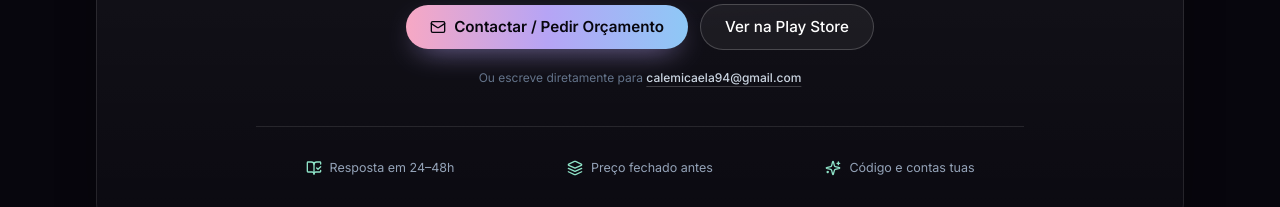
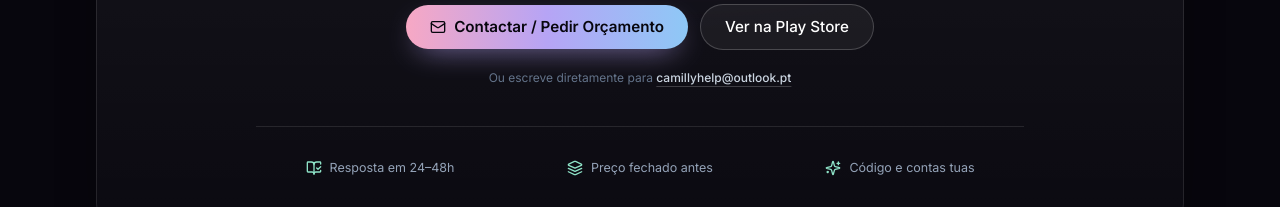
Before and after one commit to calemicaela94-glitch/portfolio-camilly-suite, a React (Vite) app: page / in a window 1280 px wide. Shown: the part 5116-5323 px from the top of the page. Built offline with nearby package versions, Linux system fonts and the light colour scheme.

Commit message:
Switch contact email to camillyhelp@outlook.pt
- site.ts: new contact email and FormSubmit endpoint (single source of truth)
- Document that the FormSubmit form must be re-activated for the new inbox
- README: update handoff address
- Rebuild dist so the published site carries the change

```diff
--- a/src/data/site.ts
+++ b/src/data/site.ts
@@ -65,13 +65,20 @@ export const dadosPessoais = {
   nome: "Camilly",
   autora: "Micaela Calé",
   papel: "Software Developer",
-  email: "calemicaela94@gmail.com",
+  email: "camillyhelp@outlook.pt",
   /**
    * Endpoint que recebe os pedidos de orçamento e os entrega por email
    * (FormSubmit — grátis, sem conta; a primeira submissão exige ativação por email).
    * Deixar vazio ("") para voltar ao modo `mailto:` simples.
+   *
+   * ⚠️ Ao mudar este endereço é obrigatório ativar de novo o formulário:
+   * o FormSubmit envia um email de confirmação para a caixa nova e, até se
+   * clicar no link, os pedidos NÃO chegam. Testar com:
+   *   curl -X POST https://formsubmit.co/ajax/<email> \
+   *     -H "Content-Type: application/json" \
+   *     -d '{"nome":"teste","mensagem":"teste de ativação"}'
    */
-  endpointFormulario: "https://formsubmit.co/ajax/calemicaela94@gmail.com",
+  endpointFormulario: "https://formsubmit.co/ajax/camillyhelp@outlook.pt",
   localizacao: "Portugal · remoto",
   anoAtual: new Date().getFullYear(),
 };
```
Also changed, not shown: 4 other files (tests, documents, lock files or other folders).
